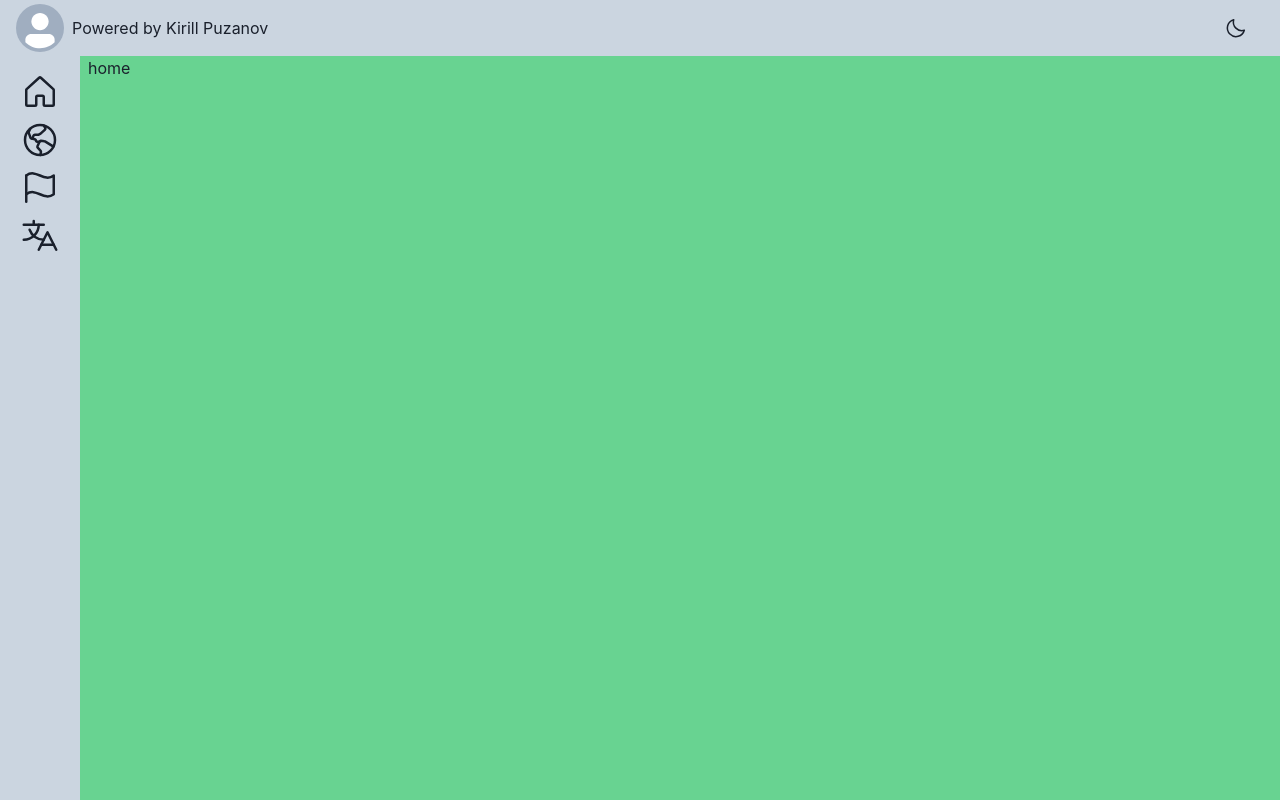
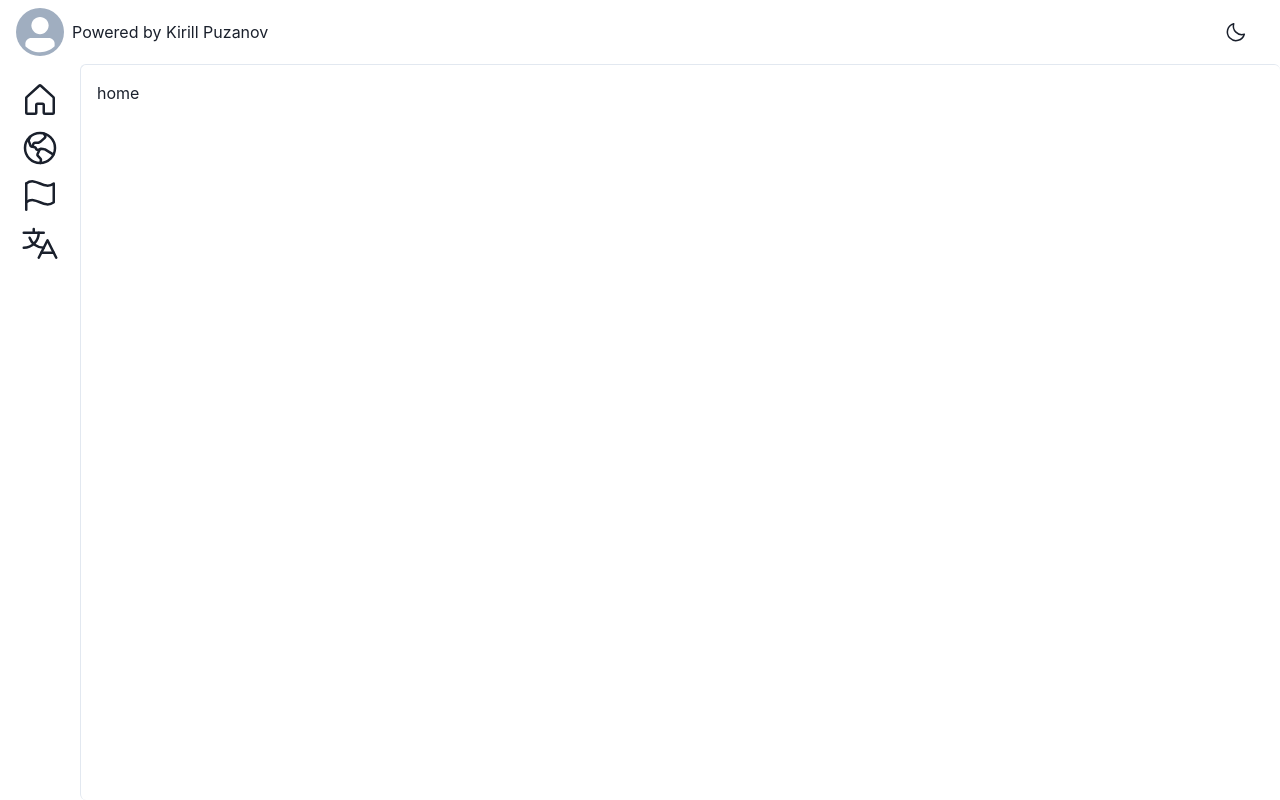
Before and after one commit to puzanovkirill/countries-graphql, a React (Vite) app: page / in a window 1280 px wide. Built offline with nearby package versions, Linux system fonts and the light colour scheme.

Commit message:
fix: changed border

```diff
--- a/src/common/layouts/main-layout.components.tsx
+++ b/src/common/layouts/main-layout.components.tsx
@@ -1,12 +1,10 @@
-import { Grid, GridItem, VStack, useColorModeValue } from '@chakra-ui/react';
+import { Grid, GridItem, VStack } from '@chakra-ui/react';
 import { Flag, GlobeHemisphereWest, House, Translate } from 'phosphor-react';
 import { Outlet } from 'react-router-dom';
 import { NavIconLink, Header } from '../components';
 import { PATHNAMES } from '../consts';
 
 function MainLayout() {
-  const primaryBg = useColorModeValue('gray.300', 'gray.600');
-
   return (
     <Grid
       templateAreas='"header header" "nav main"'
@@ -15,10 +13,10 @@ function MainLayout() {
       gap={0}
       h="100vh"
     >
-      <GridItem bg={primaryBg} area="header" h={14} p={0} pl={4} pr={6}>
+      <GridItem area="header" h={16} pl={4} pr={6}>
         <Header />
       </GridItem>
-      <GridItem pl="2" bg={primaryBg} area="nav" p={0} w={20}>
+      <GridItem area="nav" p={0} w={20}>
         <VStack p={4}>
           <NavIconLink link={PATHNAMES.continents} label="Home" icon={House} />
           <NavIconLink
@@ -38,7 +36,13 @@ function MainLayout() {
           />
         </VStack>
       </GridItem>
-      <GridItem pl="2" bg="green.300" area="main">
+      <GridItem
+        p={4}
+        area="main"
+        borderLeftWidth="1px"
+        borderTopWidth="1px"
+        borderRadius="md"
+      >
         <Outlet />
       </GridItem>
     </Grid>
--- a/src/pages/continents.page.tsx
+++ b/src/pages/continents.page.tsx
@@ -26,7 +26,7 @@ function ContinentsPage() {
       {continents.map((continent) => (
         <WrapItem key={continent.code}>
           <Link to={`${PATHNAMES.continents}/${continent.code}`}>
-            <VStack border="1px solid black" borderRadius="sm" cursor="pointer">
+            <VStack borderWidth="1px" borderRadius="sm" cursor="pointer">
               <Text>{continent.name}</Text>
               <Text>Number of countries: {continent.countries.length}</Text>
             </VStack>
```
